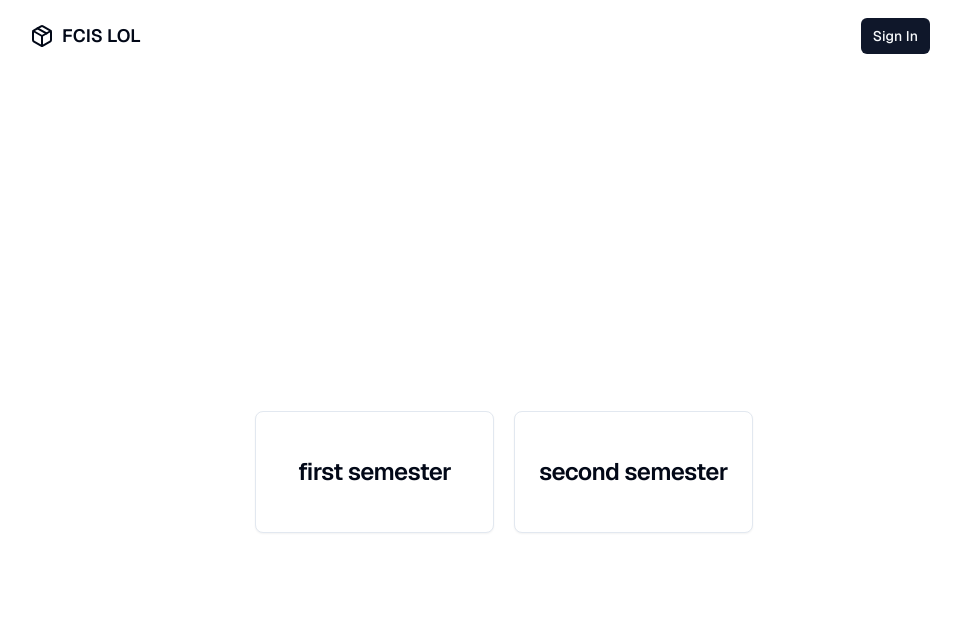
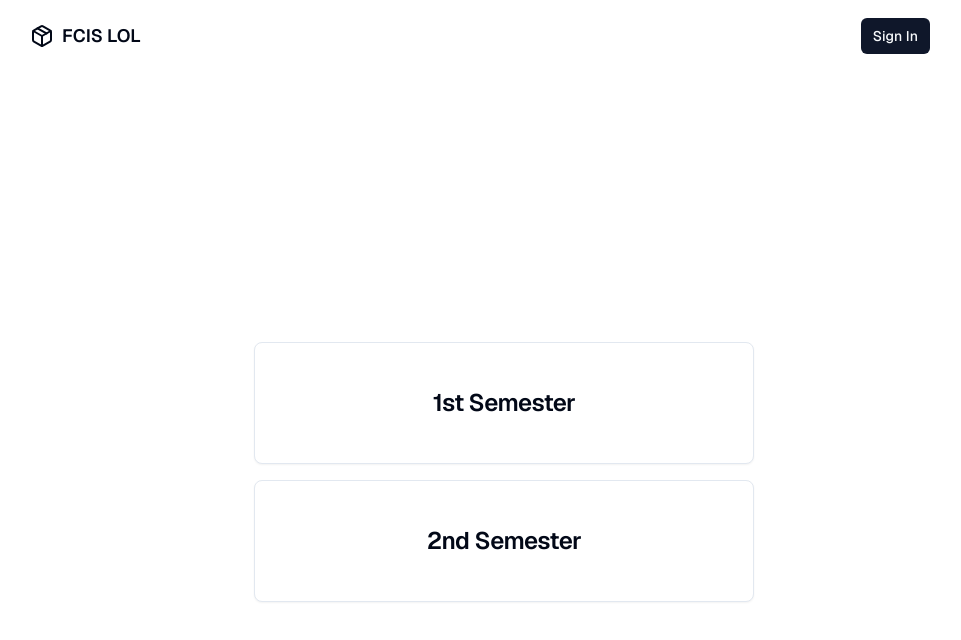
Before and after one commit to IOTeamDev/fcisLOL, a Next.js app: page /years/1st in a window 1280 px wide. Shown: the top 640 px of the page, without its empty margins (136-1097 px from the left). Built offline with nearby package versions, Linux system fonts and the light colour scheme.

Commit message:
Updated Semester Card

```diff
--- a/src/app/years/1st/page.tsx
+++ b/src/app/years/1st/page.tsx
@@ -4,12 +4,18 @@ import React from "react";
 const page = () => {
   return (
     <div className="min-w-sreen h-screen flex justify-center items-center   ">
-      <div className="grid grid-cols-2 max-md:grid-cols-1  gap-5 ">
-        <LinkCard href="/years/1st-year/1">
-          <p>first semester </p>
+      <div className="grid grid-cols-1 gap-4">
+        <LinkCard
+          href="/years/1st-year/1"
+          className="w-[500px] max-[550px]:w-[400px] max-[500px]:w-[300px]"
+        >
+          <p>1st Semester </p>
         </LinkCard>
-        <LinkCard href="/years/1st-year/2">
-          <p>second semester </p>
+        <LinkCard
+          href="/years/1st-year/2"
+          className="w-[500px] max-[550px]:w-[400px] max-[500px]:w-[300px]"
+        >
+          <p>2nd Semester </p>
         </LinkCard>
       </div>
     </div>
--- a/src/app/years/page.tsx
+++ b/src/app/years/page.tsx
@@ -1,5 +1,5 @@
 import React from "react";
-import TheCard from "@/src/components/theCard";
+import TheCard from "@/src/components/TheCard";
 import LinkCard from "@/src/components/LinkCard";
 
 const Page = () => {
--- a/src/components/HeroSection.tsx
+++ b/src/components/HeroSection.tsx
@@ -16,14 +16,14 @@ import React from "react";
 // }
 
 export default function Hero() {
-	// const randomPhoto = getRandomPhoto();
+  // const randomPhoto = getRandomPhoto();
 
   return (
     <section className="w-full py-12 md:py-24 lg:py-32">
       <div className="container px-4 md:px-6">
         <div className="grid items-center gap-6 lg:grid-cols-[1fr_500px] lg:gap-12 xl:grid-cols-[1fr_550px]">
           <img
-            alt="Image"
+            alt="lol"
             className="mx-auto aspect-video overflow-hidden rounded-xl object-cover object-center sm:w-full"
             height="310"
             src="https://media.giphy.com/media/v1.Y2lkPTc5MGI3NjExa2t0NDFnYzV0d3h4OHl5MHc0aG90eXRyNHd6YmxydDd3cXlibnpoMCZlcD12MV9pbnRlcm5hbF9naWZfYnlfaWQmY3Q9Zw/fhAwk4DnqNgw8/giphy.gif"
```
Also changed, not shown: src/components/TheCard.tsx (renamed from src/components/theCard.tsx).
